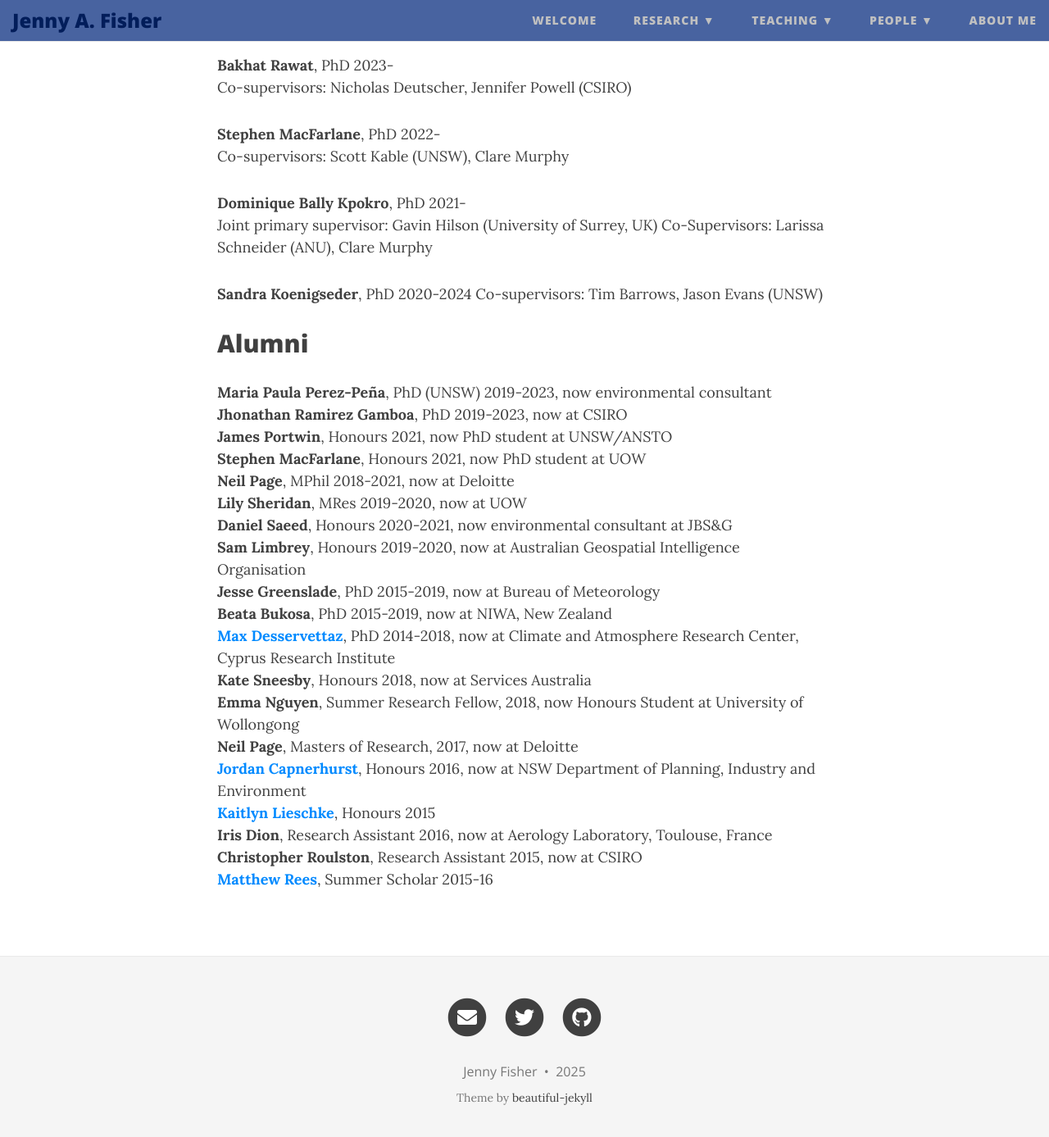
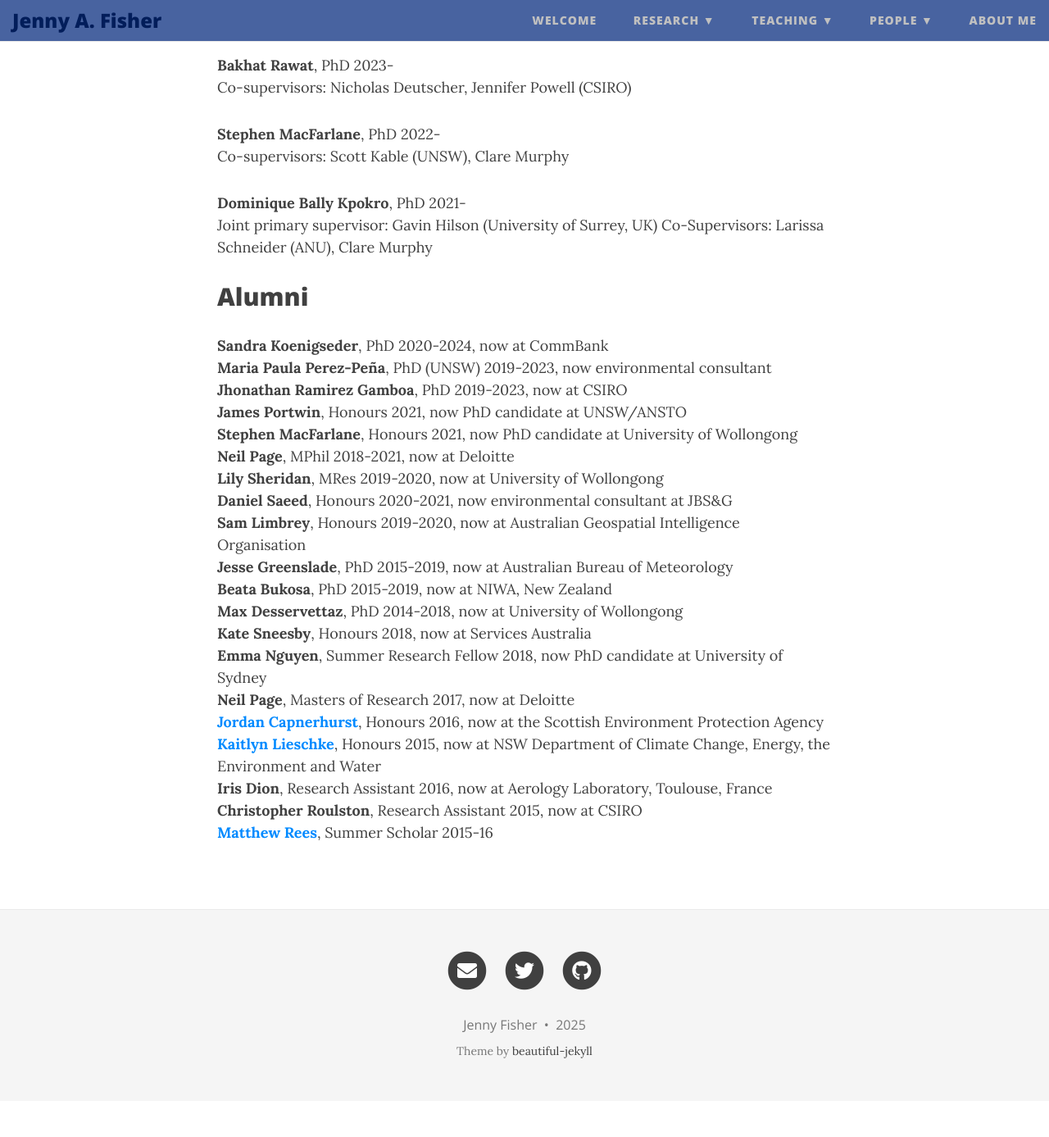
Before and after one commit to jennyfisher/jennyfisher.github.io, a Jekyll site: the page built from people.md, in a window 1280 px wide and 1400 px high, scrolled down 469 px. Shown: the top 1387 px of the window at 82% size. Built offline with Jekyll 4.4.1, drawn with Linux system fonts in a browser that asks for light colours; nearby versions of some CDN libraries; after the commit the page ends 1812 px from its top, so only the background shows below that.

Commit message:
Update people.md

```diff
--- a/people.md
+++ b/people.md
@@ -22,28 +22,26 @@ title: People
        Joint primary supervisor: Gavin Hilson (University of Surrey, UK)
        Co-Supervisors: Larissa Schneider (ANU), Clare Murphy
 
-**Sandra Koenigseder**, PhD 2020-2024
-       Co-supervisors: Tim Barrows, Jason Evans (UNSW)
-
 
 ## Alumni
 
+**Sandra Koenigseder**, PhD 2020-2024, now at CommBank<br/>
 **Maria Paula Perez-Peña**, PhD (UNSW) 2019-2023, now environmental consultant<br/>
 **Jhonathan Ramirez Gamboa**, PhD 2019-2023, now at CSIRO<br/>
-**James Portwin**, Honours 2021, now PhD student at UNSW/ANSTO<br/>
-**Stephen MacFarlane**, Honours 2021, now PhD student at UOW<br/>
+**James Portwin**, Honours 2021, now PhD candidate at UNSW/ANSTO<br/>
+**Stephen MacFarlane**, Honours 2021, now PhD candidate at University of Wollongong<br/>
 **Neil Page**, MPhil 2018-2021, now at Deloitte<br/>
-**Lily Sheridan**, MRes 2019-2020, now at UOW<br/>
+**Lily Sheridan**, MRes 2019-2020, now at University of Wollongong<br/>
 **Daniel Saeed**, Honours 2020-2021, now environmental consultant at JBS&G<br/>
 **Sam Limbrey**, Honours 2019-2020, now at Australian Geospatial Intelligence Organisation<br/>
-**Jesse Greenslade**, PhD 2015-2019, now at Bureau of Meteorology<br/>
+**Jesse Greenslade**, PhD 2015-2019, now at Australian Bureau of Meteorology<br/>
 **Beata Bukosa**, PhD 2015-2019, now at NIWA, New Zealand<br/>
-**[Max Desservettaz](https://www.cyi.ac.cy/index.php/care-c/about-the-center/care-c-our-people/itemlist/user/1049-maximilien-desservettaz.html)**, PhD 2014-2018, now at Climate and Atmosphere Research Center, Cyprus Research Institute<br/>
+**Max Desservettaz**, PhD 2014-2018, now at University of Wollongong<br/>
 **Kate Sneesby**, Honours 2018, now at Services Australia<br/>
-**Emma Nguyen**, Summer Research Fellow, 2018, now Honours Student at University of Wollongong<br/>
-**Neil Page**, Masters of Research, 2017, now at Deloitte<br/>
-**[Jordan Capnerhurst](https://www.linkedin.com/in/jordan-capnerhurst-409b53b9)**, Honours 2016, now at NSW Department of Planning, Industry and Environment<br/>
-**[Kaitlyn Lieschke](https://www.linkedin.com/in/kaitlyn-lieschke/)**, Honours 2015 <br/>
+**Emma Nguyen**, Summer Research Fellow 2018, now PhD candidate at University of Sydney<br/>
+**Neil Page**, Masters of Research 2017, now at Deloitte<br/>
+**[Jordan Capnerhurst](https://www.linkedin.com/in/jordan-capnerhurst-409b53b9)**, Honours 2016, now at the Scottish Environment Protection Agency<br/>
+**[Kaitlyn Lieschke](https://www.linkedin.com/in/kaitlyn-lieschke/)**, Honours 2015, now at NSW Department of Climate Change, Energy, the Environment and Water<br/>
 **Iris Dion**, Research Assistant 2016, now at Aerology Laboratory, Toulouse, France<br/>
 **Christopher Roulston**, Research Assistant 2015, now at CSIRO<br/>
-**[Matthew Rees](matthewreesearch.com)**, Summer Scholar 2015-16
+**[Matthew Rees](https://matthewreesearch.com)**, Summer Scholar 2015-16
```
